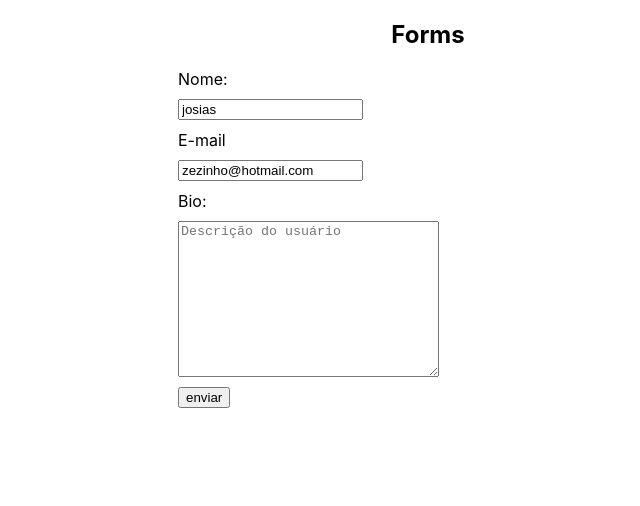
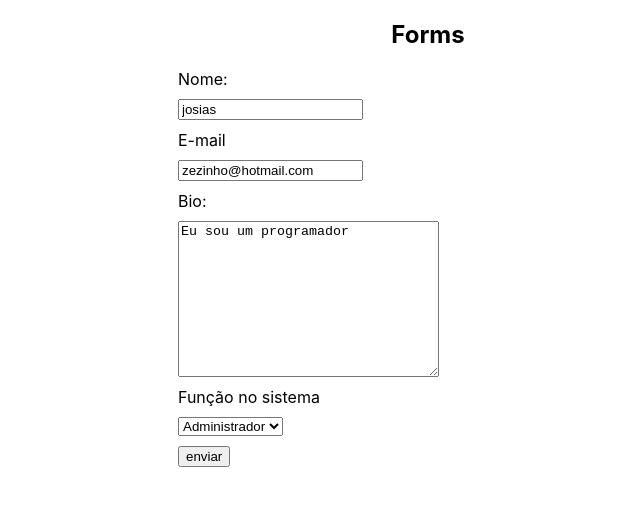
Before and after one commit to jpcchaves/Curso-ReactJS, a React (Create React App) app in the folder 5_REACT_FORMS/forms/: page / in a window 1280 px wide. Shown: the top 506 px of the page, without its empty margins (212-852 px from the left). Built offline with nearby package versions, Linux system fonts and the light colour scheme.

Commit message:
manipulando input select (state)

```diff
--- a/5_REACT_FORMS/forms/src/App.js
+++ b/5_REACT_FORMS/forms/src/App.js
@@ -6,7 +6,7 @@ function App() {
   return (
     <div className="App">
       <h2>Forms</h2>
-      <MyForm user={{name: "josias", email:"zezinho@hotmail.com"}}/>
+      <MyForm user={{ name: "josias", email: "zezinho@hotmail.com", bio: "Eu sou um programador", role: "admin" }} />
     </div>
   );
 }
--- a/5_REACT_FORMS/forms/src/components/MyForm.jsx
+++ b/5_REACT_FORMS/forms/src/components/MyForm.jsx
@@ -11,7 +11,8 @@ const MyForm = ({ user }) => {
   const [name, setName] = useState(user ? user.name : '')
   const [email, setEmail] = useState(user ? user.email : '')
 
-  const [bio, setBio] = useState("")
+  const [bio, setBio] = useState(user ? user.bio : '')
+  const [role, setRole] = useState(user ? user.role : '')
 
   // 3- Funções de gerenciamento
   const handleName = (e) => {
@@ -22,11 +23,12 @@ const MyForm = ({ user }) => {
   // Envio de formulário
   const handleSubmit = (e) => {
     e.preventDefault()
-    console.log("enviando o formulário", name, email, bio)
+    console.log("enviando o formulário", name, email, bio, role)
 
     // 7 - LIMPAR O FORM APÓS O SUBMIT
     setName("")
     setEmail("")
+    setBio("")
   }
 
   return (
@@ -51,6 +53,17 @@ const MyForm = ({ user }) => {
           <span>Bio:</span>
           <textarea name="bio" placeholder='Descrição do usuário' cols="30" rows="10" onChange={(e) => setBio(e.target.value)} value={bio}></textarea>
         </label>
+        {/* 9 - Select */}
+        <span>
+          <label>
+            <span>Função no sistema</span>
+            <select name="role" onChange={(e) => setRole(e.target.value)} value={role}>
+              <option value="user">Usuário</option>
+              <option value="editor">Editor</option>
+              <option value="admin">Administrador</option>
+            </select>
+          </label>
+        </span>
 
 
         <input type="submit" value="enviar" />
```
